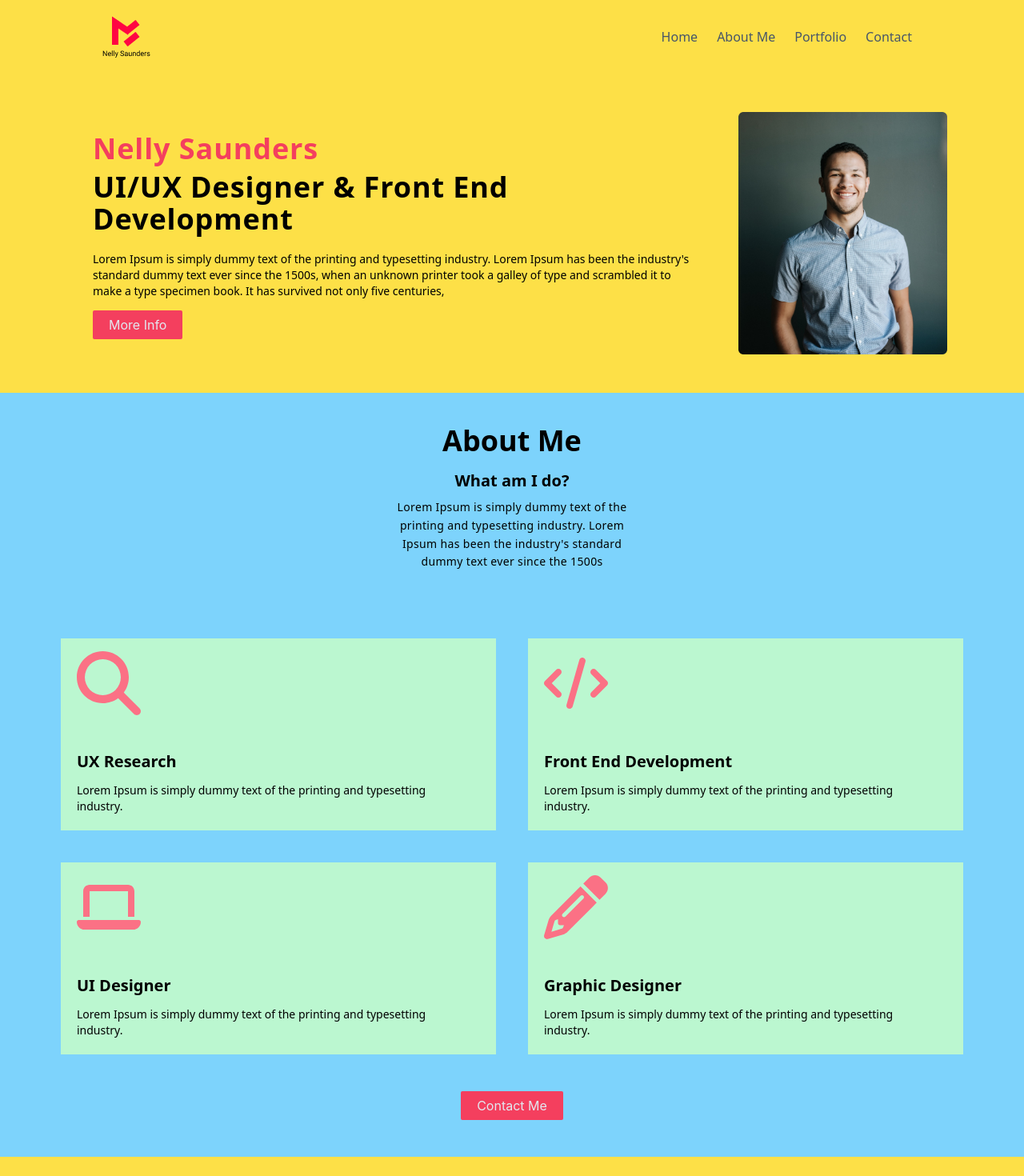
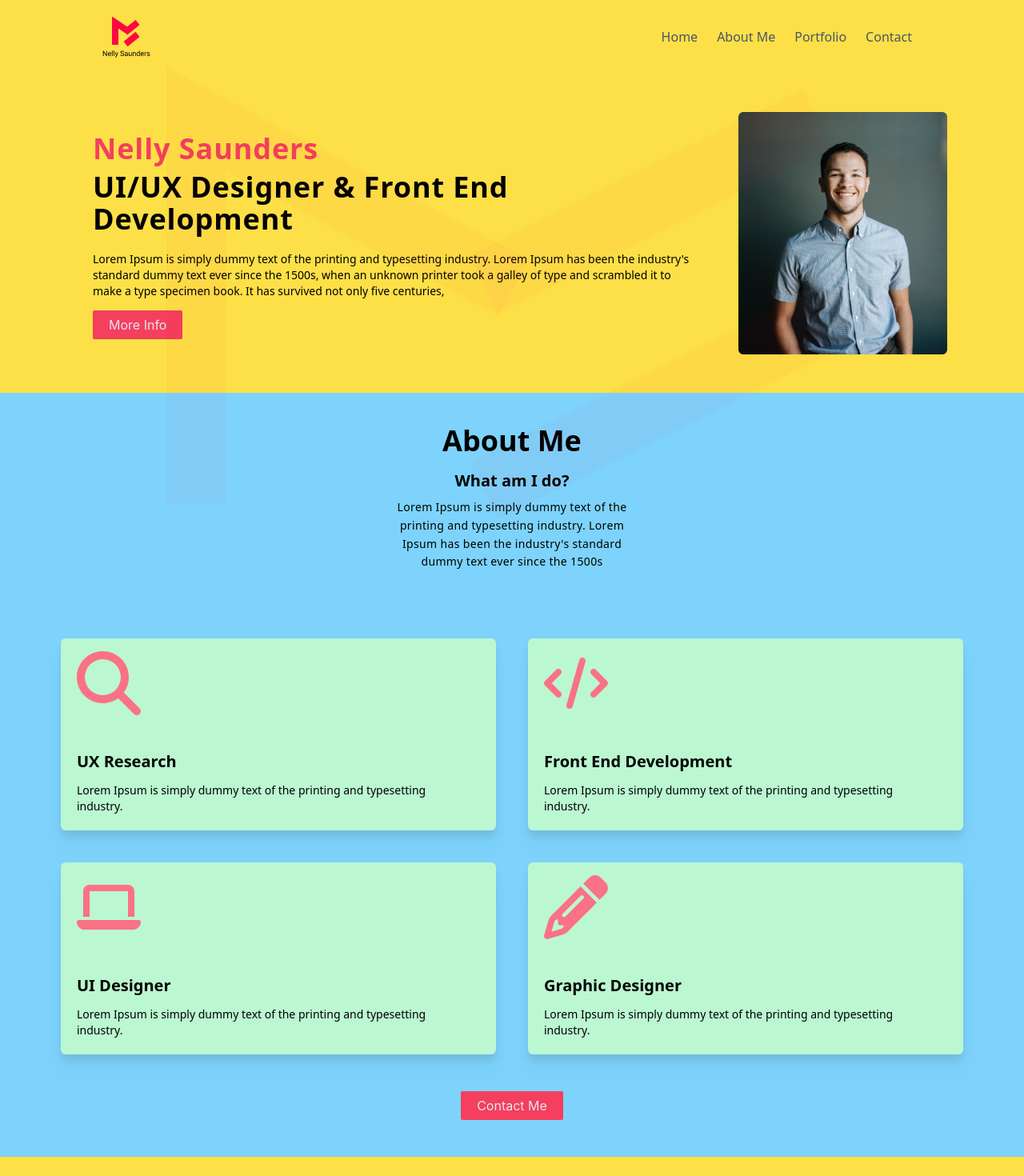
Before and after one commit to ypradafah28/simple-react, a React (Create React App) app: page / in a window 1280 px wide. Shown: the top 1470 px of the page at 80% size. Built offline with nearby package versions, Linux system fonts and the light colour scheme; the HTML template or start-up script is replaced by a standard one.

Commit message:
update component

```diff
--- a/src/App.js
+++ b/src/App.js
@@ -1,14 +1,22 @@
 import Navbar from "./components/navbar";
 import Hero from "./components/hero";
 import Aboutme from "./components/aboutme";
-import { library } from '@fortawesome/fontawesome-svg-core'
 import Skill from "./components/skill";
 import Portfolio from "./components/portfolio";
 import Contact from "./components/contact";
+import { useRef } from 'react'
 
 function App() {
 
-  library.add()
+  const linkHead = useRef(null)
+
+  const scroll = (ref) => {
+    window.scrollTo({
+      top: ref.offsetTop,
+      left: 0,
+      behavior: 'smooth'
+    })
+  }
   return (
     <section>
       <header>
--- a/src/components/button.js
+++ b/src/components/button.js
@@ -3,7 +3,7 @@ import React from 'react'
 function Button(props) {
     return (
         <div className='py-3'>
-            <a href="/#" className=' rounded-sm px-5 py-2 text-slate-200 bg-rose-500'>{props.button}</a>
+            <a href="/#" className='cursor-pointer rounded-sm px-5 py-2 text-slate-200 bg-rose-500'>{props.button}</a>
         </div>
     )
 }
--- a/src/components/contact.js
+++ b/src/components/contact.js
@@ -47,7 +47,7 @@ function Contact() {
                 <form className='flex flex-col'>
                     <input type="textarea" className="my-3 mx-3 px-2 py-2 rounded-sm h-20 w-[28.5rem]" placeholder='Your Message' />
 
-                    <a className='bg-rose-400 rounded-sm w-[12.25rem] text-center py-4 px-10 ml-[17rem]' href='/#'>Send Message</a>
+                    <a className='bg-rose-500 rounded-sm w-[12.25rem] text-center py-4 px-10 ml-[17rem] text-white' href='/#'>Send Message</a>
                 </form>
             </section>
         </div>
--- a/src/components/heading.js
+++ b/src/components/heading.js
@@ -1,9 +1,10 @@
-import React from 'react'
+import React, { useRef } from 'react'
 
 function Judul(props) {
+
     return (
         <div>
-            <h1 className='text-center font-bold text-4xl font-sans py-3 pt-10'>{props.judul}</h1>
+            <h1  className='text-center font-bold text-4xl font-sans py-3 pt-10' >{props.judul}</h1>
         </div>
     )
 }
--- a/src/components/hero.js
+++ b/src/components/hero.js
@@ -16,6 +16,9 @@ function Hero() {
             <figure>
                 <img className='translate ease-in-out duration-700 delay-300 hover:-translatey-y-2 hover:scale-110' src='/profile.png' width={650}  alt='logo profil'/>
             </figure>
+            <figure className='absolute z-10 left-52 top-20 w-[52rem] translate ease-in-out duration-300 delay-150 hover:-translate-y-3'>
+                <img src='/grup.png' alt='bg' />
+            </figure>
         </div>
     )
 }
--- a/src/components/skill.js
+++ b/src/components/skill.js
@@ -24,14 +24,14 @@ function Skill() {
     return (
         <div className='py-10'>
             <section className='flex justify-center gap-10 my-10'>
-                <section className='bg-green-200 px-5 py-2 w-[34rem] h-60'>
+                <section className='bg-green-200 px-5 py-2 w-[34rem] h-60 drop-shadow-xl rounded-md'>
                     <figure className='py-2 pb-10'>
                         <FontAwesomeIcon icon={faMagnifyingGlass} className="text-rose-400 w-20 h-20" />
                     </figure>
                     <Teksskill namaSkill={namaSkill1} />
                     <Teksskill teksSkill={deskripsiSkill1} />
                 </section>
-                <section className='bg-green-200 px-5 py-2 w-[34rem] h-60'>
+                <section className='bg-green-200 px-5 py-2 w-[34rem] h-60 drop-shadow-xl rounded-md'>
                     <figure className='py-2 pb-10'>
                         <FontAwesomeIcon icon={faCode} className="text-rose-400 w-20 h-20" />
                     </figure>
@@ -40,14 +40,14 @@ function Skill() {
                 </section>
             </section>
             <section className='flex justify-center gap-10 my-10'>
-                <section className='bg-green-200 px-5 py-2 w-[34rem] h-60'>
+                <section className='bg-green-200 px-5 py-2 w-[34rem] h-60 drop-shadow-xl rounded-md'>
                     <figure className='py-2 pb-10'>
                         <FontAwesomeIcon icon={faLaptop} className="text-rose-400 w-20 h-20" />
                     </figure>
                     <Teksskill namaSkill={namaSkill3} />
                     <Teksskill teksSkill={deskripsiSkill3} />
                 </section>
-                <section className='bg-green-200 px-5 py-2 w-[34rem] h-60'>
+                <section className='bg-green-200 px-5 py-2 w-[34rem] h-60 drop-shadow-xl rounded-md'>
                     <figure className='py-2 pb-10'>
                         <FontAwesomeIcon icon={faPencil} className="text-rose-400 w-20 h-20" />
                     </figure>
```
Also changed, not shown: public/grup.png (added).
